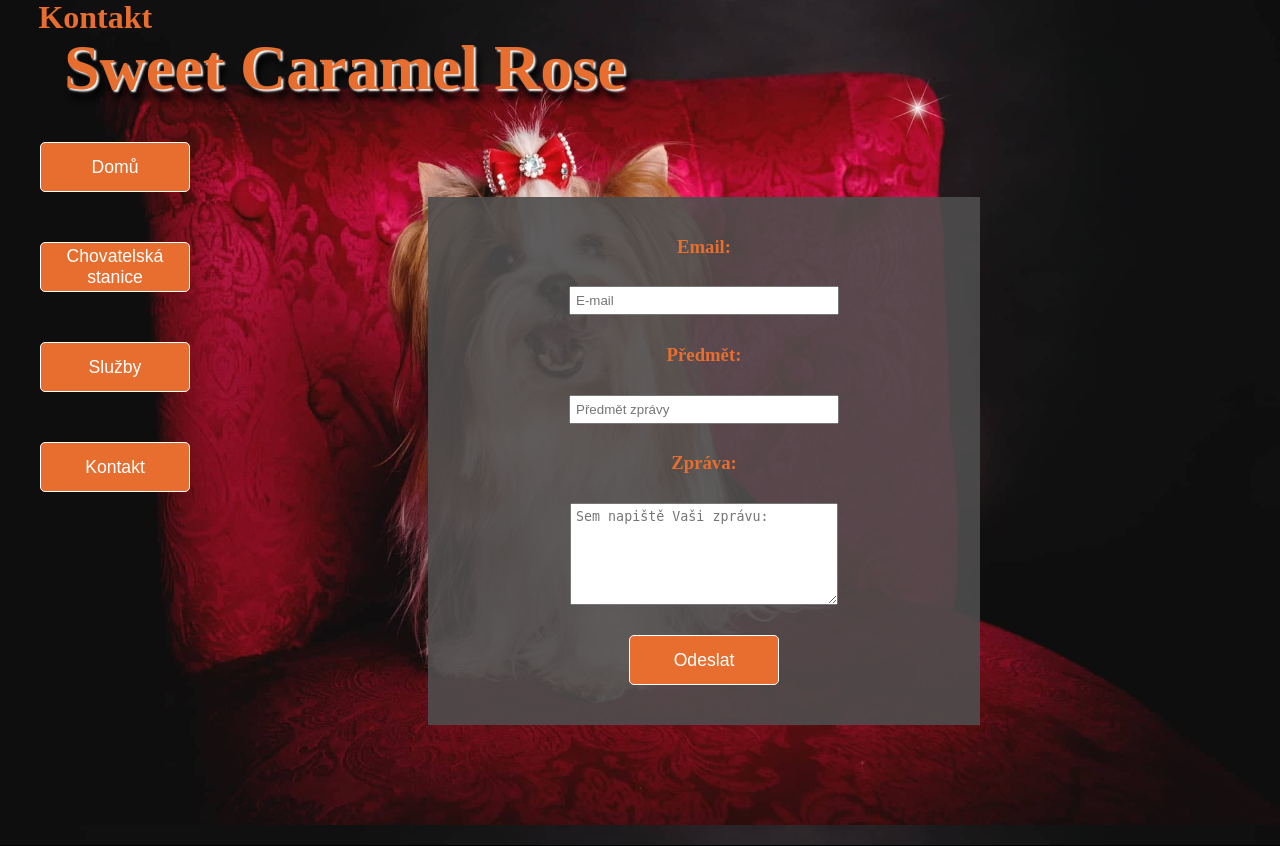
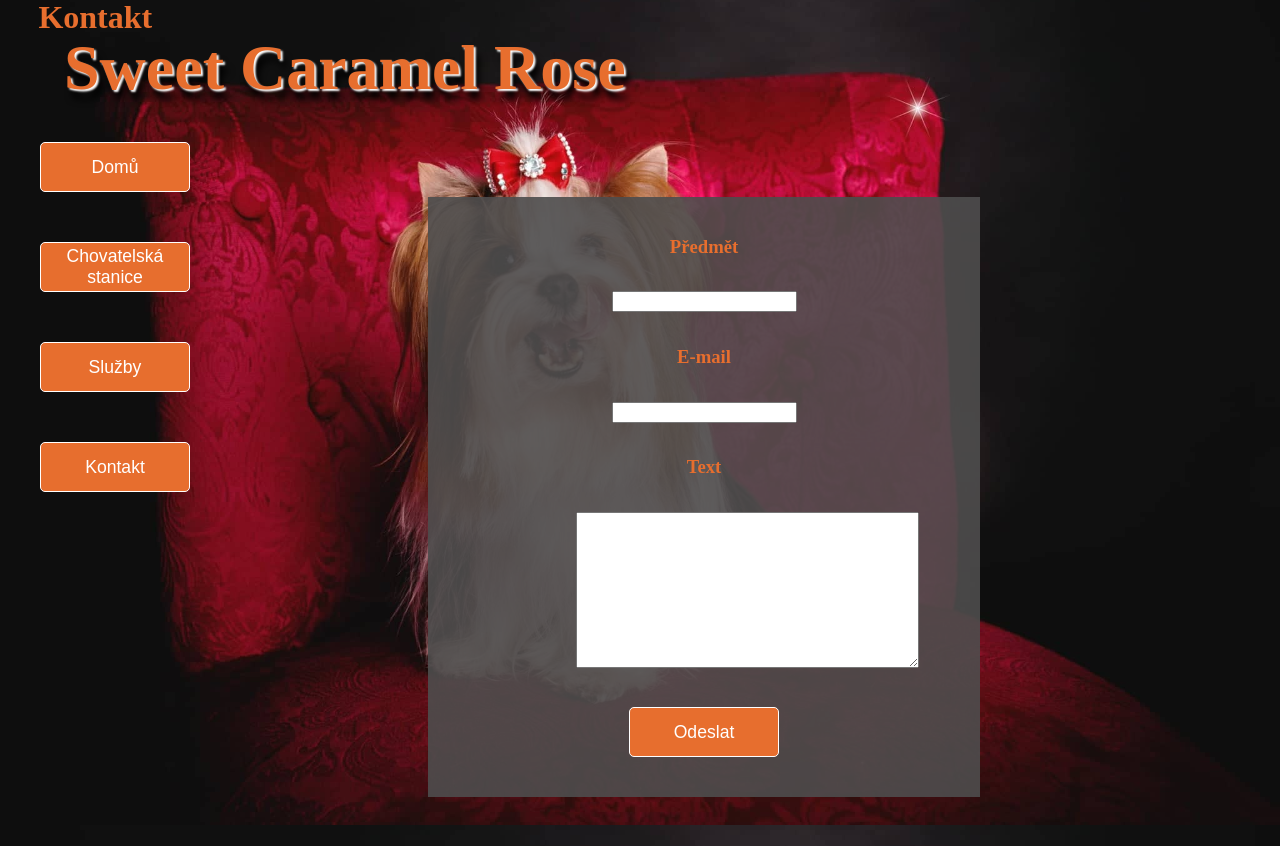
Before and after one commit to KvetoslavPrikryl/Sweet_caramel_rose_DJANGO, a Django app: page /kontakt in a window 1280 px wide. Shown: the part 28-874 px from the top of the page. Run offline with Django 4.2, Linux system fonts and the light colour scheme.

Commit message:
create email form and edit settings for send email.

```diff
--- a/backend/backend/settings.py
+++ b/backend/backend/settings.py
@@ -16,6 +16,11 @@ DEBUG = True
 
 ALLOWED_HOSTS = []
 
+EMAIL_HOST = "smtp.gmail.com"
+EMAIL_HOST_USER = "kveta.prikryl@gmail.com"
+EMAIL_HOST_PASSWORD = ""
+EMAIL_PORT = "587"
+EMAIL_USE_TLS = True
 
 # Application definition
 
--- a/backend/website/form.py
+++ b/backend/website/form.py
@@ -16,3 +16,8 @@
     class Meta:
         model = Galery
         fields = "__all__"
+
+class ContactForm(forms.Form):
+    subject = forms.CharField(max_length=30)
+    email = forms.EmailField()
+    text = forms.CharField(widget=forms.Textarea)
--- /dev/null
+++ b/backend/website/templates/contact-form/contactForm.html
@@ -0,0 +1,4 @@
+<h2> {{subject}} </h2>
+
+<p><b>E-mail:</b> {{email}}</p>
+<p>{{text}}</p>
--- a/backend/website/templates/contact.html
+++ b/backend/website/templates/contact.html
@@ -11,15 +11,15 @@
         <h2 class="h2-headline">Kontakt</h2>
         <h1 class="logo-name">Sweet Caramel Rose</h1>
 
-        <form class="form" method="POST">
-            <h3>Email:</h3>
-            <input type="text" name="user_email" class="input" placeholder="E-mail"></input>
-            <h3>Předmět:</h3>
-            <input type="text" name="subject" class="input" placeholder="Předmět zprávy"></input>
-            <h3>Zpráva:</h3>
-            <textarea rows="6" placeholder="Sem napiště Vaši zprávu:" name="user_text" class="input"></textarea>
-            <button class="btn form-button">Odeslat</button>
+
+        <form method="POST" class="form">
+            {% csrf_token%}
+            <h3>Předmět</h3><div class="input">{{ form.subject }}</div>
+            <h3>E-mail</h3><div class="input">{{ form.email }}</div>
+            <h3>Text</h3><div class="input">{{ form.text }}</div>
+            <input type="submit" value="Odeslat" class="btn form-button">
         </form>
+
     </div>
 
 {% endblock  %}
--- a/backend/website/views.py
+++ b/backend/website/views.py
@@ -1,9 +1,11 @@
 from django.shortcuts import render, redirect
 from django.contrib.auth import authenticate,login, logout
+from django.core.mail import send_mail
 from django.contrib import messages
 from .models import User, Dog, Service, Galery
-from .form import DogForm, ServiceForm, GalleryForm
+from .form import DogForm, ServiceForm, GalleryForm, ContactForm
 from django.http import HttpResponseRedirect
+from django.template.loader import render_to_string
 
 def home(request):
     user_list = User.objects.all()
@@ -132,4 +134,25 @@ def delete_img(request, pk):
     return redirect("service")
 
 def contact(request):
-    return render(request, "contact.html", {})
+
+    if request.method == "POST":
+        form = ContactForm(request.POST)
+        if form.is_valid():
+            subject = form.cleaned_data["subject"]
+            email = form.cleaned_data["email"]
+            text = form.cleaned_data["text"]
+
+            html = render_to_string("contact-form/contactForm.html", {
+                "subject" : subject,
+                "email" : email,
+                "text": text
+            })
+
+            send_mail("subject","text", "email", ["kveta.prikryl@gmail.com"], html_message=html )
+
+            messages.success(request, "E-mail byl v pořádku odeslán. :)")
+    else:
+        form = ContactForm()
+    return render(request, "contact.html", {
+        "form": form
+    })
```
